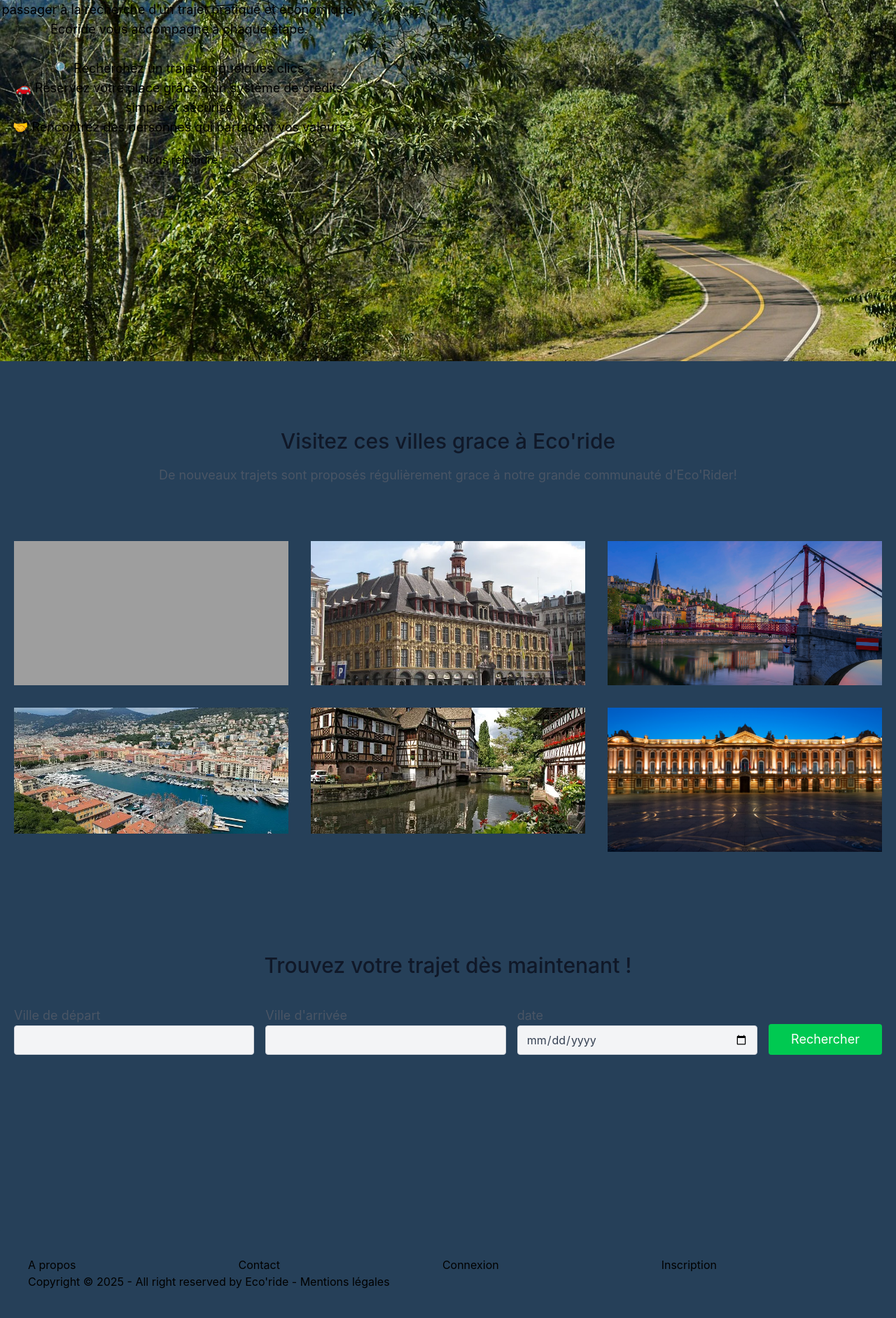
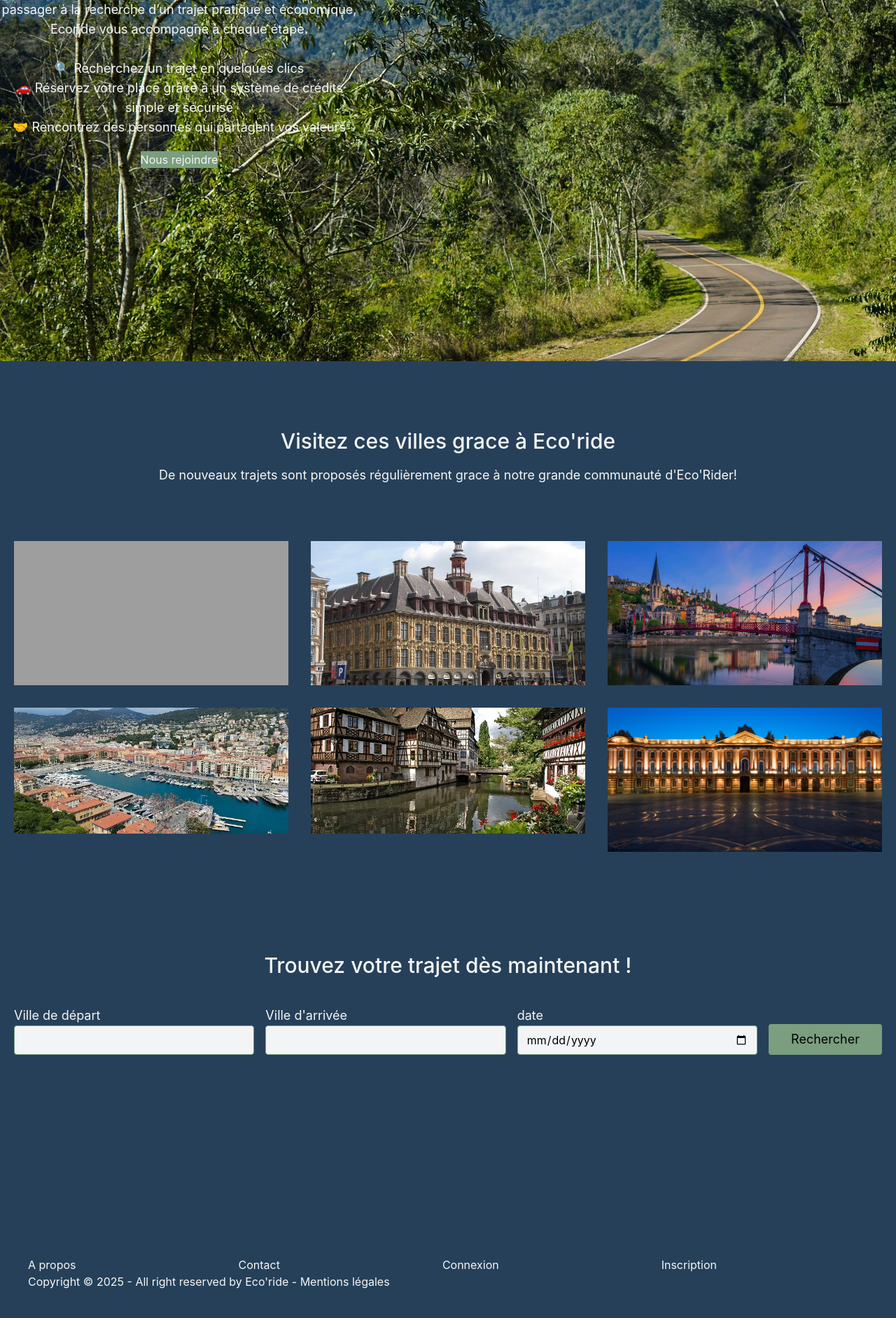
Before and after one commit to Gwladyslsn/ecoride_ecf, a PHP site: page / in a window 1280 px wide. Shown: the part 760-2643 px from the top of the page at 70% size. Run offline with PHP 8.4, Linux system fonts and the light colour scheme; some libraries are stand-ins or nearby versions; grey boxes are pictures that could not be loaded.

Commit message:
enc css home

```diff
--- a/public/asset/css/home.css
+++ b/public/asset/css/home.css
@@ -9,8 +9,21 @@
     padding: 5px;
 }
 
+.btn-home{
+    background-color: var(--secondary-color);
+}
+
 .container{
     background-color: var(--bg-main);
+}
+
+input{
+    border-color: var(--secondary-color);
+}
+
+.btn-search{
+    background-color: var(--secondary-color);
+    color: var(--text-black);
 }
 
 /*Style MOBILE*/
--- a/public/asset/css/layout.css
+++ b/public/asset/css/layout.css
@@ -8,8 +8,10 @@
 
 body{
     background-color: var(--bg-main);
+    color: var(--text-white);
 }
 
 footer{
     background-color: var(--bg-main);
+    color: var(--text-white);
 }
--- a/src/Templates/page/home.php
+++ b/src/Templates/page/home.php
@@ -16,7 +16,7 @@ require_once _ROOTPATH_ . '/src/Entity/auth.php';?>
                         🚗 Réservez votre place grâce à un système de crédits simple et sécurisé<br>
                         🤝 Rencontrez des personnes qui partagent vos valeurs<br>
             </p>
-            <button class="btn btn-primary">
+            <button class="btn btn-home">
                 <?php  if (isset($_SESSION['user'])): ?>
                         <a href="?controller=page&action=about">A propos</a>
                     <?php else: ?>
@@ -28,10 +28,10 @@ require_once _ROOTPATH_ . '/src/Entity/auth.php';?>
 </div>
 
 <!--Galerie ville accessible par Ecoride-->
-<section class="text-gray-600 body-font">
+<section class="body-font">
     <div class="container px-5 py-24 mx-auto">
         <div class="flex flex-col text-center w-full mb-20">
-            <h1 class="sm:text-3xl text-2xl font-medium title-font mb-4 text-gray-900">Visitez ces villes grace à Eco'ride</h1>
+            <h1 class="sm:text-3xl text-2xl font-medium title-font mb-4">Visitez ces villes grace à Eco'ride</h1>
             <p class="lg:w-2/3 mx-auto leading-relaxed text-lg">De nouveaux trajets sont proposés régulièrement grace à notre grande communauté d'Eco'Rider! </p>
         </div>
         <div class="flex flex-wrap -m-4">
@@ -94,25 +94,27 @@ require_once _ROOTPATH_ . '/src/Entity/auth.php';?>
 </section>
 
 <!--SearchBar-->
-<section class="text-gray-600 body-font">
+<section class="body-font">
     <div class="container px-5 py-12 mx-auto">
         <div class="flex flex-col text-center w-full mb-8">
-            <h1 class="sm:text-3xl text-2xl font-medium title-font mb-2 text-gray-900">Trouvez votre trajet dès maintenant !</h1>
+            <h1 class="sm:text-3xl text-2xl font-medium title-font mb-2">Trouvez votre trajet dès maintenant !</h1>
         </div>
         <div class="flex lg:w-1/1 w-full sm:flex-row flex-col mx-auto px-8 sm:space-x-4 sm:space-y-0 space-y-4 sm:px-0 items-end">
             <div class="relative flex-grow w-full">
-                <label for="full-name" class="leading-7 text-lg text-gray-600">Ville de départ</label>
-                <input type="text" id="full-name" name="full-name" class="w-full bg-gray-100 bg-opacity-50 rounded border border-gray-300 focus:border-green-500 focus:bg-transparent focus:ring-2 focus:ring-green-200 text-base outline-none text-gray-700 py-1 px-3 leading-8 transition-colors duration-200 ease-in-out">
+                <label for="full-name" class="leading-7 text-lg">Ville de départ</label>
+                <input type="text" id="full-name" name="full-name" class="w-full bg-gray-100 bg-opacity-50 rounded border border-gray-300 focus:border-green-500 focus:bg-white focus:ring-2 focus:ring-green-200 text-base outline-none text-black py-1 px-3 leading-8 transition-colors duration-200 ease-in-out">
             </div>
             <div class="relative flex-grow w-full">
-                <label for="email" class="leading-7 text-lg text-gray-600">Ville d'arrivée</label>
-                <input type="email" id="email" name="email" class="w-full bg-gray-100 bg-opacity-50 rounded border border-gray-300 focus:border-green-500 focus:bg-transparent focus:ring-2 focus:ring-green-200 text-base outline-none text-gray-700 py-1 px-3 leading-8 transition-colors duration-200 ease-in-out">
+                <label for="email" class="leading-7 text-lg">Ville d'arrivée</label>
+                <input type="email" id="email" name="email" class="w-full bg-gray-100 bg-opacity-50 rounded border border-gray-300 focus:border-green-500 focus:bg-white focus:ring-2 focus:ring-green-200 text-base outline-none text-black py-1 px-3 leading-8 transition-colors duration-200 ease-in-out">
             </div>
             <div class="relative flex-grow w-full">
-                <label for="date" class="leading-7 text-lg text-gray-600">date</label>
-                <input type="date" id="date" name="date" class="w-full bg-gray-100 bg-opacity-50 rounded border border-gray-300 focus:border-green-500 focus:bg-transparent focus:ring-2 focus:ring-green-200 text-base outline-none text-gray-700 py-1 px-3 leading-8 transition-colors duration-200 ease-in-out">
+                <label for="date" class="leading-7 text-lg">date</label>
+                <input type="date" id="date" name="date" class="w-full bg-gray-100 bg-opacity-50 rounded border border-gray-300 focus:border-green-500 focus:bg-transparent focus:ring-2 focus:ring-green-200 text-base outline-none text-black py-1 px-3 leading-8 transition-colors duration-200 ease-in-out">
             </div>
-            <button class="text-white bg-green-500 border-0 py-2 px-8 focus:outline-none hover:bg-green-600 rounded text-lg">Rechercher</button>
+            <button class="border-0 py-2 px-8 focus:outline-none hover:bg-green-600 rounded text-lg btn-search">
+                <a href="">Rechercher</a>
+            </button>
         </div>
     </div>
 </section>
```
